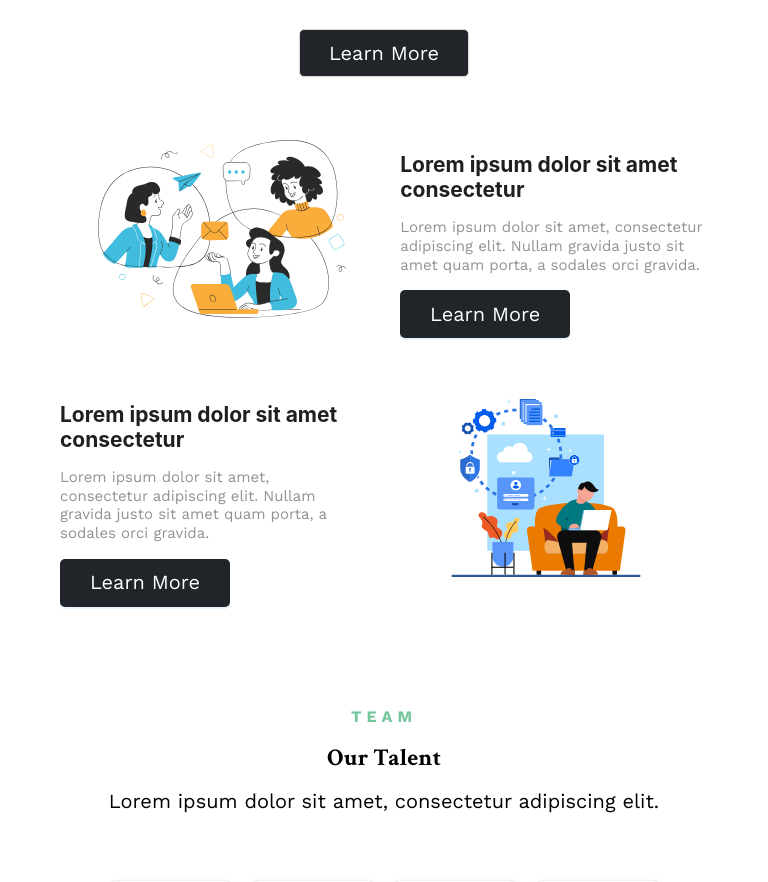
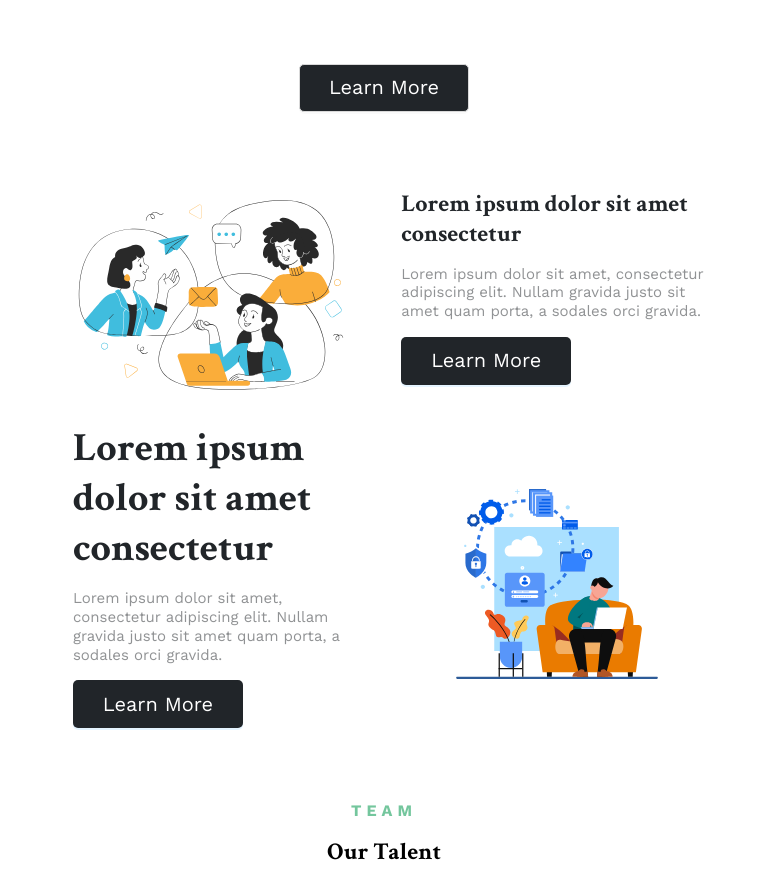
Before and after one commit to abzz1290/figma-Tproject, a React (Create React App) app: page / in a window 768 px wide. Shown: the part 1909-2791 px from the top of the page. Built offline with nearby package versions, Linux system fonts and the light colour scheme.

Commit message:
update font size spacing as figma

```diff
--- a/src/App.css
+++ b/src/App.css
@@ -8,7 +8,7 @@
   display: flex;
   justify-content: space-between;
   align-items: center;
-  padding: 0 20px;
+  padding: 0 11%;
   background-color: #74C69D;
   color: white;
   font-family: 'Work Sans';
--- a/src/App.tsx
+++ b/src/App.tsx
@@ -25,7 +25,7 @@ const App: FC = () => {
       {/* CtaSection1 */}
       <div className="section-container">
         <Layout>
-          <Content style={{ padding: '24px', backgroundColor: "white" }}>
+          <Content style={{backgroundColor: "white" }}>
             <CallToActionWithImage />
           </Content>
         </Layout>
@@ -34,7 +34,7 @@ const App: FC = () => {
       {/* CtaSection2 */}
       <div className="section-container">
         <Layout>
-          <Content style={{ padding: '24px', backgroundColor: "white" }}>
+          <Content style={{ backgroundColor: "white" }}>
             <CallToActionWithImageReversed />
           </Content>
         </Layout>
--- a/src/components/brandsection/PartnersSection.css
+++ b/src/components/brandsection/PartnersSection.css
@@ -1,13 +1,14 @@
 .partners-section {
-  padding: 5% 5%;
+  padding: 0% 5% 5% 5%;
   text-align: center;
 }
+
 .partners-section--textarea {
   gap: 16px;
   display: flex;
   flex-direction: column;
+  padding-top: 5%;
 }
-
 .sub-heading {
   color: var(--color-green-100, #74c69d);
   text-align: center;
@@ -23,14 +24,17 @@
 
 .heading {
   color: var(--text-black, #000);
+  text-align: center;
   font-feature-settings: "clig" off, "liga" off;
   font-family: "Crimson Text";
-  font-size: 24px;
+  font-size: 40px;
   font-style: normal;
   font-weight: 700;
   line-height: 125%;
 }
-
+.partners-text {
+  padding: 0 23%;
+}
 .partners-text {
   color: var(--text-black, #000);
   text-align: center;
@@ -41,7 +45,6 @@
   font-weight: 400;
   line-height: 125%; /* 25px */
 }
-
 
 .cta-section--btn {
   width: 170px;
@@ -79,7 +82,6 @@
   }
 }
 
-
 /* mobile devices */
 @media (max-width: 768px) {
   .partners-section {
@@ -111,4 +113,12 @@
     margin-top: 55px;
     margin-bottom: 55px;
   }
+  .heading {
+    font-family: "Crimson Text";
+    font-size: 24px;
+
+  }
+  .partners-text {
+    padding: 0 10%;
+  }
 }
--- a/src/components/ctasections/CallToActionWithImage.css
+++ b/src/components/ctasections/CallToActionWithImage.css
@@ -40,13 +40,15 @@
   justify-content: center;
   align-items: flex-start;
   padding-left: 5%;
+  background-color: #fff;
 }
 
-/* Image margin for cta 1 */
+/* Image margin for cta 1 and 2 */
 .cta-image {
   margin-bottom: 30px;
+  margin-top: 50px;
 }
-
+/* Image margin for cta 1 and 2 END */
 .cta-main {
   display: flex;
   flex-direction: row;
@@ -58,7 +60,40 @@
 /* Media query for desktop or laptop devices */
 @media screen and (min-width: 768px) {
   section.cta-section {
-
-      margin: 0 5%;
+    margin: 0 5%;
+  }
+  .cta-section-heading {
+    color: var(--color-dark-100, #212529);
+    font-feature-settings: "clig" off, "liga" off;
+    font-family: "Crimson Text";
+    font-size: 40px;
+    font-style: normal;
+    font-weight: 700;
+    line-height: 125%;
   }
 }
+/* mobile devices */
+@media screen and (max-width: 768px) {
+.cta-section-heading {
+  color: var(--color-dark-100, #212529);
+  font-feature-settings: "clig" off, "liga" off;
+  font-family: "Crimson Text";
+  font-size: 24px;
+  font-style: normal;
+  font-weight: 700;
+  line-height: 125%; /* 30px */
+}
+/* cta and cta2 text area */
+.cta-section2-container, .cta-section-container {
+  gap: 16px;
+  display: flex;
+  flex-direction: column;
+  justify-content: center;
+  align-items: flex-start;
+  padding: 0% 5%;
+  background-color: #fff;
+}
+}
+.cta-img {
+  background-color: #fff;
+}
--- a/src/components/ctasections/CallToActionWithImageReversed.css
+++ b/src/components/ctasections/CallToActionWithImageReversed.css
@@ -22,8 +22,16 @@
   .image-col {
     order: 1; /* Move image to the top */
   }
+  .cta-section2-heading {
+    color: var(--color-dark-100, #212529);
+    font-feature-settings: "clig" off, "liga" off;
+    font-family: "Crimson Text";
+    font-size: 24px;
+    font-style: normal;
+    font-weight: 700;
+    line-height: 125%; /* 30px */
+  }
 }
-
 /* Styling for desktop layout */
 @media (min-width: 769px) {
   .content-col,
@@ -87,7 +95,15 @@
 /* Media query for desktop or laptop devices */
 @media screen and (min-width: 768px) {
   section.cta-section2 {
-
-      margin: 0 5%;
+    margin: 0 5%;
+  }
+  .cta-section2-heading {
+    color: var(--color-dark-100, #212529);
+    font-feature-settings: "clig" off, "liga" off;
+    font-family: "Crimson Text";
+    font-size: 40px;
+    font-style: normal;
+    font-weight: 700;
+    line-height: 125%;
   }
 }
--- a/src/components/header/header.css
+++ b/src/components/header/header.css
@@ -24,6 +24,7 @@
   .desktop-menu {
     display: none;
   }
+
 }
 
 /* Additional styling for mobile header */
--- a/src/components/teamsection/OurTeamSection.css
+++ b/src/components/teamsection/OurTeamSection.css
@@ -1,5 +1,5 @@
 /*gaps between heading, text as figma START  */
-.our-team--text-area{
+.our-team--text-area {
   gap: 16px;
   display: flex;
   flex-direction: column;
@@ -8,11 +8,6 @@
   margin-bottom: 16px;
 }
 /*  gaps between heading, text as figma END */
-
-.team-btn-col {
-  display: flex;
-  justify-content: center;
-}
 
 .team-btn {
   width: 170px;
@@ -34,5 +29,24 @@
     padding: 0 10%;
     row-gap: 40px !important;
   }
+}
 
+/* Default styling */
+.team-btn-col {
+  display: flex;
+  justify-content: center;
 }
+
+/* Media query for desktop/laptop */
+@media (min-width: 768px) {
+  .team-btn-col {
+    margin-top: 35px;
+  }
+}
+
+/* Media query for mobile devices */
+@media (max-width: 767px) {
+  .team-btn-col {
+    margin-bottom: 20px;
+  }
+}
```
Also changed, not shown: src/components/herosection/HeroSectionText.tsx (added, +31 -0 lines).
